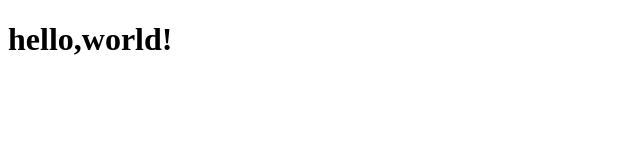
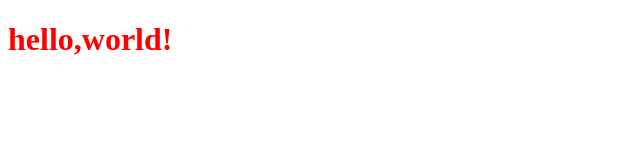
Before and after one commit to lionztt/lionztt.github.io, a plain HTML site: page index.html in a window 1280 px wide. Shown: the whole page, without its empty margins (0-640 px from the left). Drawn offline with Linux system fonts and the light colour scheme.

Commit message:
换个色儿

```diff
--- a/index.html
+++ b/index.html
@@ -1,8 +1,12 @@
 <!DOCTYPE html>
     <head>
-
+        <style>
+            .hello{
+                color: red;
+            }
+        </style>
     </head>
     <body>
-        <h1>hello,world!</h1>
+        <h1 class="hello">hello,world!</h1>
     </body>
 </html>
```
